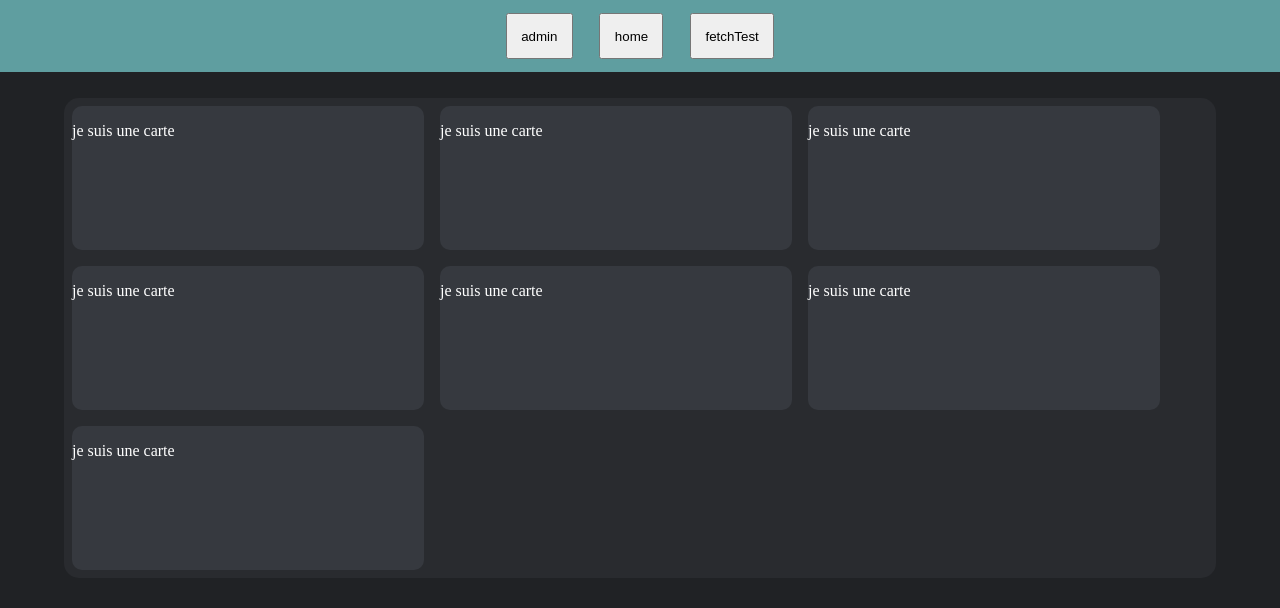
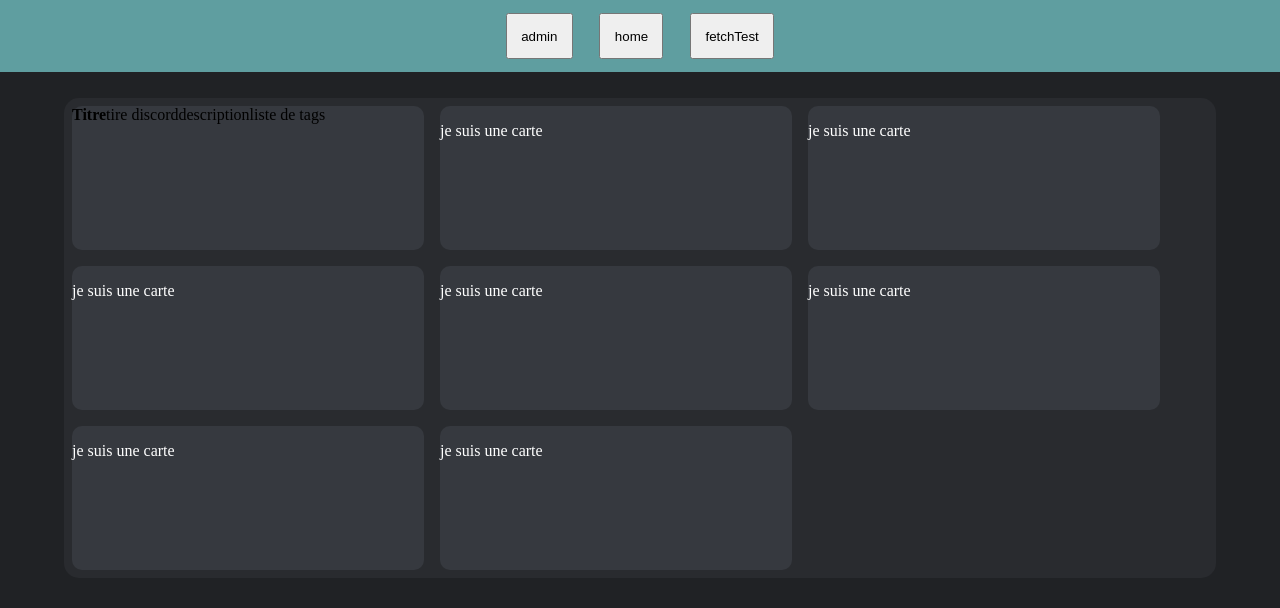
Before and after one commit to ExtraPerry/InDev-INTECH-S4-Septembre, a Vue app in the folder indevVue/: page / in a window 1280 px wide. Shown: the top 608 px of the page. Built offline with nearby package versions, Linux system fonts and the light colour scheme.

Commit message:
ajout du composant card, non fonctionnel

```diff
--- /dev/null
+++ b/indevVue/src/components/card.vue
@@ -0,0 +1,28 @@
+<script setup>
+</script>
+
+<template>
+    <div class="card">
+        <div class="siteTitle">Titre</div>
+        <div class="title">tire discord</div>
+        <div class="description">description</div>
+        <div class="tags">liste de tags</div>
+    </div>
+
+</template>
+
+<style scoped>
+   .card{
+    display: flex;
+    background-color: #36393f ;
+    width: 22em;
+    height: 9em;
+    margin: 0.5em;
+    border-radius: 10px;
+
+    }
+    .card .siteTitle {
+        font-weight: bold;
+    }
+
+</style>
--- a/indevVue/src/views/HomeView.vue
+++ b/indevVue/src/views/HomeView.vue
@@ -1,9 +1,11 @@
 <script setup>
+import card from '../components/card.vue';
 </script>
 
 <template>
 <div class="home">
   <div class="wall">
+    <card></card>
     <div class="cards"><p>je suis une carte</p></div>
     <div class="cards"><p>je suis une carte</p></div>
     <div class="cards"><p>je suis une carte</p></div>
```
Also changed, not shown: 1 other file (tests, documents, lock files or other folders).
